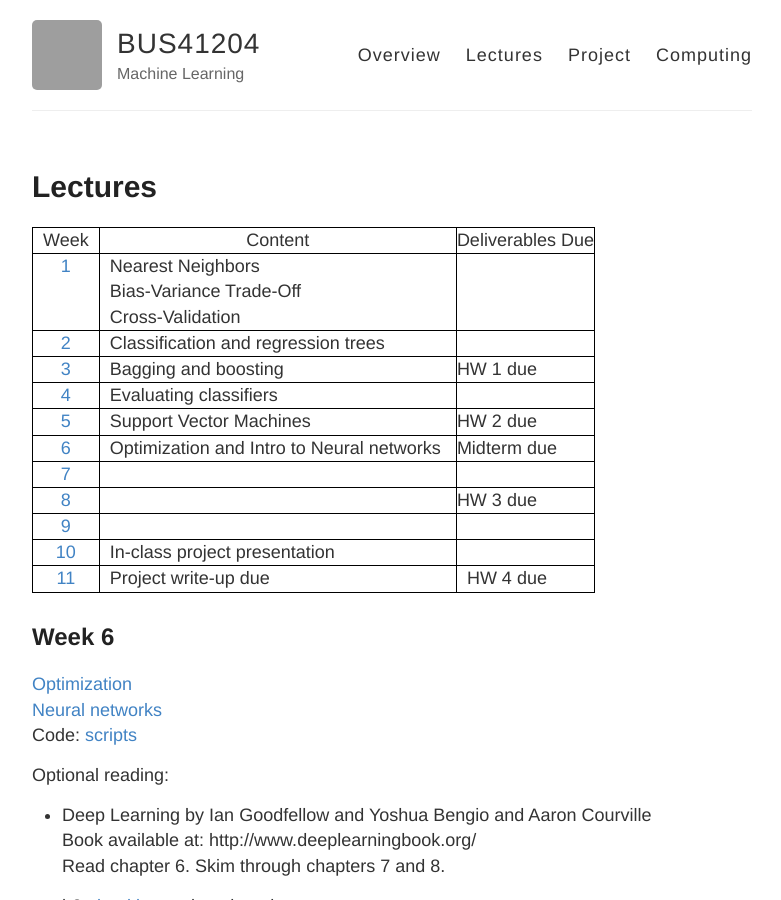
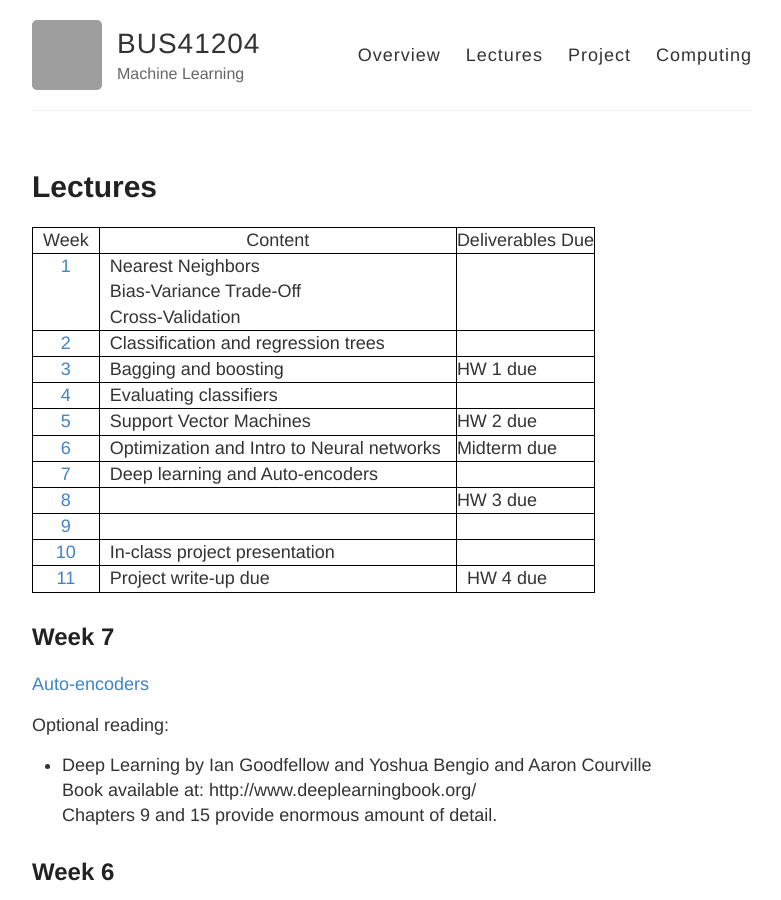
Before and after one commit to ChicagoBoothML/ML2016, a Jekyll site: the page built from lectures.md, in a window 1280 px wide and 900 px high. Shown: the whole window, without its empty margins (248-1029 px from the left). Built offline with Jekyll 4.4.1, drawn with Linux system fonts in a browser that asks for light colours; grey boxes are pictures that could not be loaded.

Commit message:
Update lectures.md

```diff
--- a/lectures.md
+++ b/lectures.md
@@ -13,12 +13,23 @@ permalink: /lectures/
 | [4](#week-4)   | &nbsp;&nbsp;Evaluating classifiers&nbsp;&nbsp;&nbsp;&nbsp;     |                   |
 | [5](#week-5)   | &nbsp;&nbsp;Support Vector Machines&nbsp;&nbsp;&nbsp;&nbsp;    |  HW 2 due         |
 | [6](#week-6)   | &nbsp;&nbsp;Optimization and Intro to Neural networks&nbsp;&nbsp;&nbsp;     |  Midterm due      |
-| [7]()          |                                                                |                   |
+| [7](#week-7)   | &nbsp;&nbsp;Deep learning and Auto-encoders&nbsp;&nbsp;&nbsp;  |                   |
 | [8]()          |                                                                |  HW 3 due         |
 | [9]()          |                                                                |                   |
 | [10]()         |  &nbsp;&nbsp;In-class project presentation                     |                            |
 | [11]()         |  &nbsp;&nbsp;Project write-up due                              | &nbsp;&nbsp;HW 4 due       |
 {: .mbtablestyle}
+
+## Week 7
+
+[Auto-encoders](https://piazza.com/class_profile/get_resource/ixiudyq1m7bj0/iz9e9iocmhrgr)
+
+Optional reading:
+
+* Deep Learning by Ian Goodfellow and Yoshua Bengio and Aaron Courville
+  Book available at: http://www.deeplearningbook.org/
+  Chapters 9 and 15 provide enormous amount of detail.
+
 
 ## Week 6
 
```
